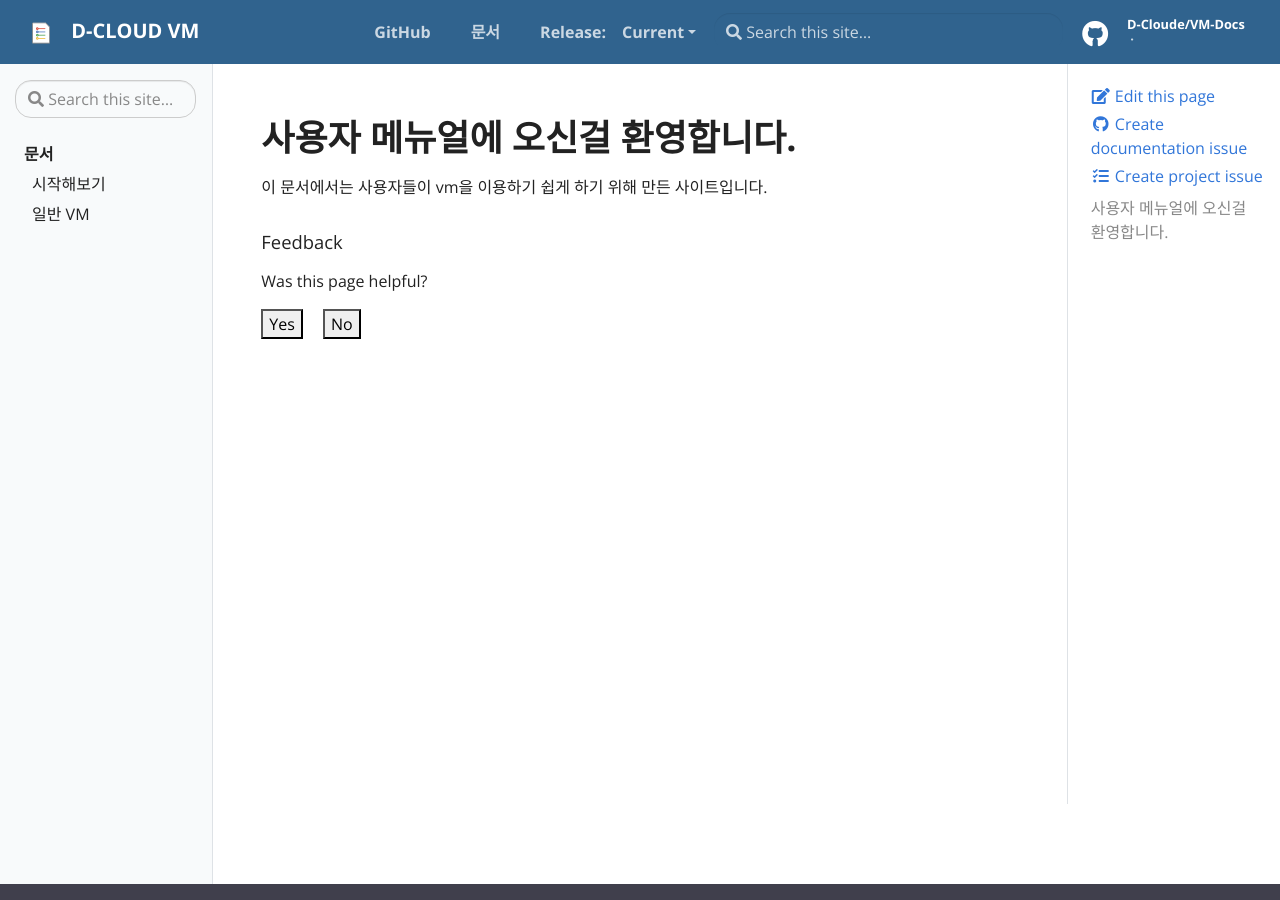
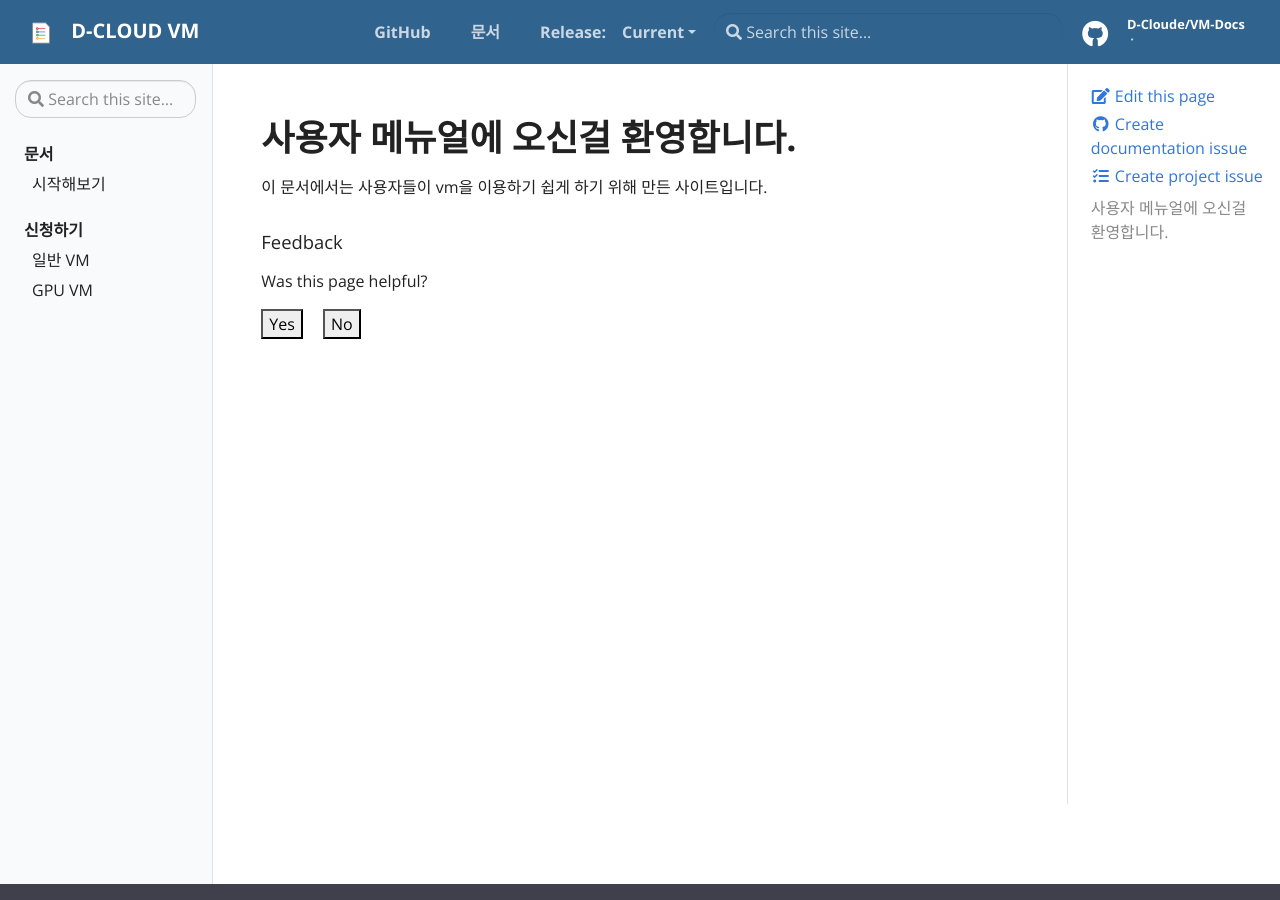
Before and after one commit to D-Cloude/VM-Docs, a Jekyll site: the page built from pages/index.md, in a window 1280 px wide and 900 px high. Built offline with Jekyll 4.4.1, drawn with Linux system fonts in a browser that asks for light colours.

Commit message:
메뉴 재조정

```diff
--- a/_data/toc.yml
+++ b/_data/toc.yml
@@ -3,6 +3,9 @@
   links:
     - title: "시작해보기"
       url: "docs/getting-started"
+- title: 신청하기
+  url: docs
+  links:
     - title: "일반 VM"
       url: "docs/defult-vm"
       children:
@@ -10,3 +13,5 @@
           url: "docs/defult-vm#%EC%9D%BC%EB%B0%98-vm"
         - title: 일반 VM 신청 행동 강령
           url: "docs/defult-vm#%EC%84%9C%EB%B2%84-%EC%8B%A0%EC%B2%AD-%EC%9A%A9%EC%96%B4-%EC%A0%95%EB%A6%AC"
+    - title: "GPU VM"
+      url: "docs/ai-vm"
--- a/_data/versions/previous-toc.yml
+++ b/_data/versions/previous-toc.yml
@@ -10,3 +10,5 @@
           url: "docs/defult-vm#%EC%9D%BC%EB%B0%98-vm"
         - title: 일반 VM 신청 행동 강령
           url: "docs/defult-vm#%EC%84%9C%EB%B2%84-%EC%8B%A0%EC%B2%AD-%EC%9A%A9%EC%96%B4-%EC%A0%95%EB%A6%AC"
+    - title: "GPU VM"
+      url: "docs/ai-vm"
--- /dev/null
+++ b/_docs/ai-vm.md
@@ -0,0 +1,5 @@
+---
+title: GPU VM
+tags:
+description: VM을 사용하기 위한 첫시도
+---
```
